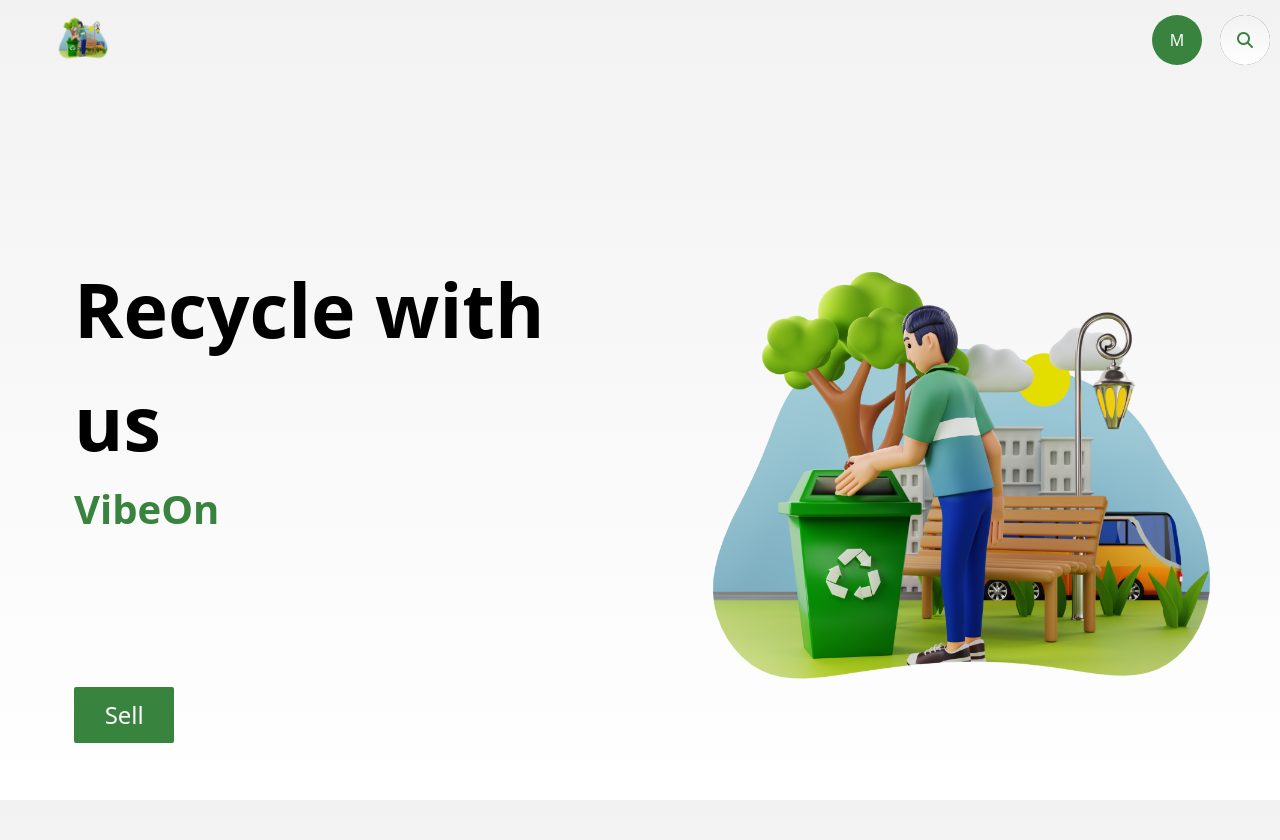
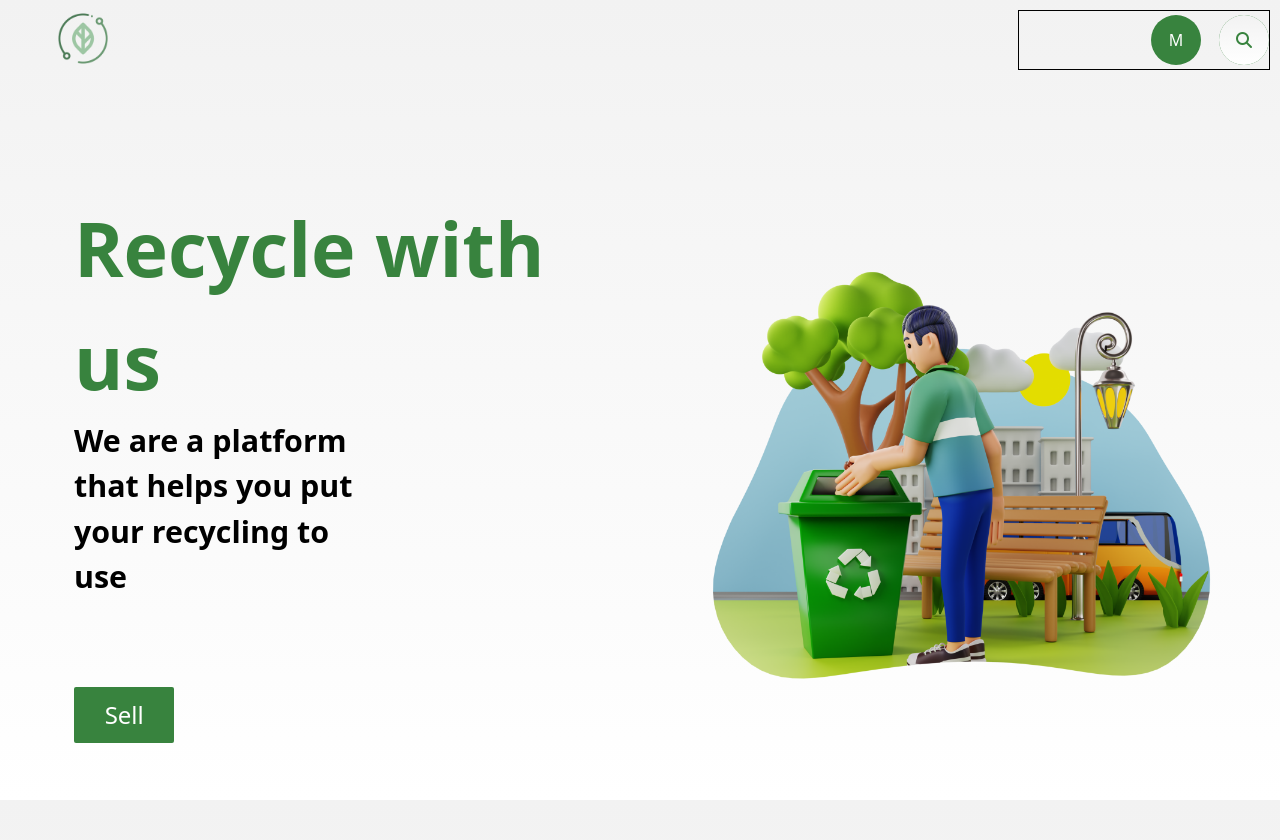
Before and after one commit to Samue2408/hackathon_win, a Flask app: page /home in a window 1280 px wide. Shown: the top 840 px of the page. Run offline with Flask 3, Linux system fonts and the light colour scheme; some libraries are stand-ins or nearby versions.

Commit message:
addding 404

```diff
--- a/app.py
+++ b/app.py
@@ -3,9 +3,11 @@
 
 from api.Roles import ruta_rol
 from api.Users import ruta_users
+from api.materials import ruta_materials
 
 app.register_blueprint(ruta_rol, url_prefix="/api/roles")
 app.register_blueprint(ruta_users, url_prefix="/api/users")
+app.register_blueprint(ruta_materials, url_prefix="/api/materials")
 
 @app.route("/")
 def index():
@@ -15,9 +17,15 @@
 def home():
     return render_template('home.html')
 
-@app.errorhandler(404)
-def not_found_error(error):
-    return render_template('404.html'),404
+# @app.errorhandler(404)
+# def not_found_error(error):
+#     return render_template('404.html'),404
+
+
+@app.route("/404")
+def error4():
+    return render_template('404.html')
+
 
 if __name__ == '__main__':
     app.run(debug=True, port=5000)
--- a/config/templates/404.html
+++ b/config/templates/404.html
@@ -5,8 +5,10 @@
     <meta name="viewport" content="width=device-width, initial-scale=1.0">
     <title>Document</title>
 </head>
-<body class="border border-black w-full h-[100vh]">
-
+<body class="border border-black w-full h-[100vh]x">
+    <picture class="image__container border border-black w-1/2 h-[60%] flex items-center justify-center">
+        <img class="max-w-[100%] h-auto" src="{{ url_for('static', filename='assets/404.png') }}" alt="logo">
+    </picture>
     <script src="https://cdn.tailwindcss.com?plugins=forms,typography,aspect-ratio,line-clamp,container-queries"></script>
 </body>
 </html>
--- a/config/templates/home.html
+++ b/config/templates/home.html
@@ -1,30 +1,10 @@
-<!DOCTYPE html>
-<html lang="en">
-<head>
-    <meta charset="UTF-8">
-    <meta name="viewport" content="width=device-width, initial-scale=1.0">
-    <title>vibeOn</title>
-    <link rel="stylesheet" href="https://cdnjs.cloudflare.com/ajax/libs/font-awesome/6.5.2/css/all.min.css">
-    <link rel="stylesheet" href="{{ url_for('static', filename='styles/home.css') }}">
-</head>
-<body class="w-full h-[100vh] black overflow-hidden gradient">
-    <header class="w-full h-[10vh] flex items-center justify-between p-[10px]">
-        <section class="image__container w-[10%] flex flex-col items-center h-full ml-[10px]">
-            <img id="hero-image" class="max-w-[45%] h-auto" alt="hero-image" src="{{ url_for('static', filename='assets/ecosistemas-icono.png') }}">
-        </section>
-        <div class="user_info w-[20%] h-full flex items-center justify-end">
-            <span class=" border border-none bg-main rounded-[50%] w-[50px] h-[50px] text-white flex items-center justify-center mr-[18px]">M</span>
-            <div class="container__input  cursor-pointer -black w-[50px] h-[50px] relative z-0 flex items-center justify-center rounded-[50%] bg-main text-white flex items-center justify-center none">
-                <input type="text" class="cursor-pointer gradient w-full h-full absolute left-0 top-0 z-49 rounded-[50%] bg-main  border border-none" disabled>
-                <i class="fa-solid fa-search z-50 color-main cursor-pointer"></i>
-            </div>
-        </div>
-    </header>
+{% extends './layout.html' %}
+    {% block body %}
     <main class="main__content  -black w-full h-[100vh] flex">
         <div class="main__description  -black w-1/2 p-[5%]">
             <section class="content  -black w-[100%] h-[75%] flex flex-col items-start justify-center pl-[10px]">
-                <h2 class="text-[4.7rem] font-[700]">Recycle with us</h2>
-                <span class="text-[2.5rem] font-[700] color-main">VibeOn</span>
+                <h2 class="text-[4.7rem] font-[700] color-main">Recycle with us</h2>
+                <span class="text-[1.9rem] w-[60%] font-[700]">We are a platform that helps you put your recycling to use</span>
             </section>
             <section class="content  '-red w-[100%] h-[20%] flex flex-col items-start justify-center pl-[10px]">
                 <button class=" -none bg-main w-[20%] p-[10px] text-white rounded-[2px] text-[1.5rem]">Sell</button>
@@ -34,7 +14,4 @@
             <img id="hero-image" class="max-w-[90%] h-auto" alt="hero-image" src="{{ url_for('static', filename='assets/manReci.png') }}">
         </div>
     </main>
-    <script src="{{ url_for('static', filename='js/main.js') }}" type="module"></script>
-    <script src="https://cdn.tailwindcss.com?plugins=forms,typography,aspect-ratio,line-clamp,container-queries"></script>
-</body>
-</html>
+    {% endblock %}
--- /dev/null
+++ b/config/templates/layout.html
@@ -0,0 +1,32 @@
+<!DOCTYPE html>
+<html lang="en">
+<head>
+    <meta charset="UTF-8">
+    <meta name="viewport" content="width=device-width, initial-scale=1.0">
+    <title>vibeOn</title>
+    <link rel="stylesheet" href="https://cdnjs.cloudflare.com/ajax/libs/font-awesome/6.5.2/css/all.min.css">
+    <link rel="stylesheet" href="{{ url_for('static', filename='styles/home.css') }}">
+</head>
+<body class="w-full h-[100vh] black overflow-hidden gradient">
+    {% block header %}
+    <header class="w-full h-[10vh] flex items-center justify-between p-[10px]">
+        <section class="image__container w-[10%] flex flex-col items-center h-full ml-[10px]">
+            <img id="image-header" class="max-w-[45%] h-auto" alt="hero-image" src="{{ url_for('static', filename='assets/ecosistemas-icono.png') }}">
+        </section>
+        <div class="user_info w-[20%] h-full flex items-center justify-end border border-black">
+            <span class=" border border-none bg-main rounded-[50%] w-[50px] h-[50px] text-white flex items-center justify-center mr-[18px]">M</span>
+            <div id="" class="container__input  cursor-pointer -black w-[50px] h-[50px] relative z-0 flex items-center justify-center rounded-[50%] bg-main text-white flex items-center justify-center none">
+                <input type="text" class="cursor-pointer gradient w-full h-full absolute left-0 top-0 z-49 rounded-[50%] bg-main  border border-none" disabled>
+                <i class="fa-solid fa-search z-50 color-main cursor-pointer"></i>
+            </div>
+        </div>
+    </header>
+    {% endblock%}
+    {% block body %}
+    {% endblock %}
+    <!-- <script src="https://cdn.jsdelivr.net/npm/sweetalert2@11"></script> -->
+    <script src="{{ url_for('static', filename='js/main.js') }}" type="module"></script>
+    <script src="https://cdn.tailwindcss.com?plugins=forms,typography,aspect-ratio,line-clamp,container-queries"></script>
+
+</body>
+</html>
```
